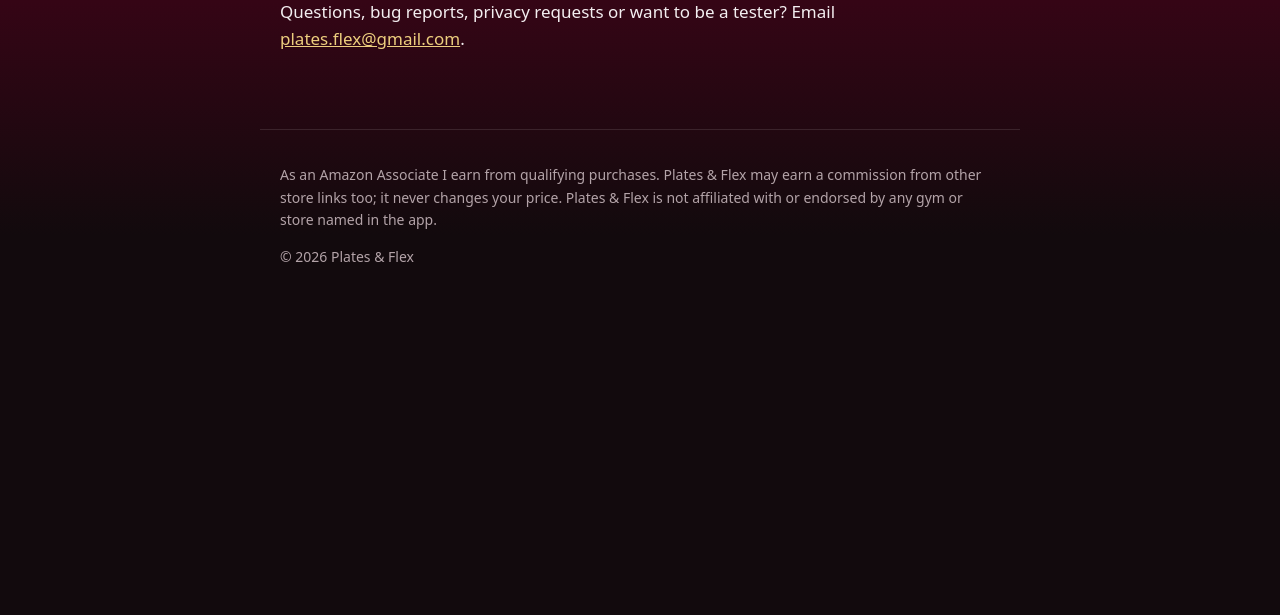
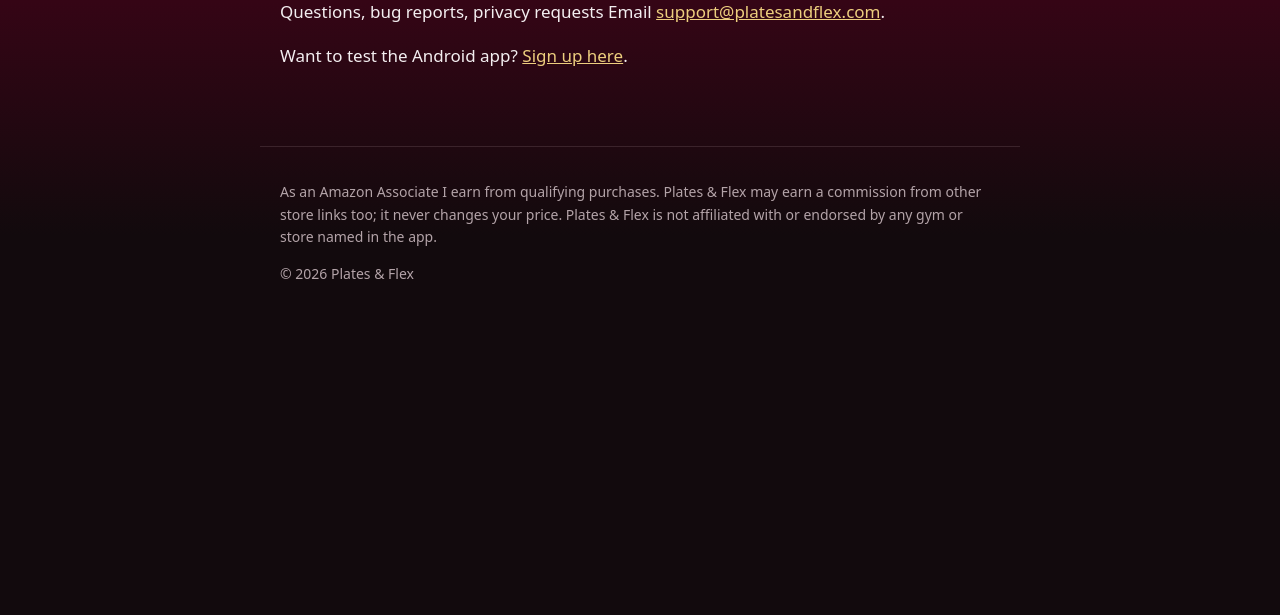
Before and after one commit to platesandflex/platesandflex.github.io, a plain HTML site: page contact.html in a window 1280 px wide. Shown: the part 185-800 px from the top of the page. Drawn offline with Linux system fonts and the light colour scheme.

Commit message:
Point Become a tester links to /test

```diff
--- a/contact.html
+++ b/contact.html
@@ -1,4 +1,5 @@
 <!doctype html><html lang="en"><head><meta charset="utf-8"><meta name="viewport" content="width=device-width,initial-scale=1"><link rel="stylesheet" href="style.css"><link rel="icon" href="logo.png"><title>Contact — Plates &amp; Flex</title></head><body><header><a class="brand" href="index.html"><img src="logo.png" alt="" width="36" height="36" style="vertical-align:middle;border-radius:9px;margin-right:8px">Plates &amp; Flex</a><nav><a href="privacy.html">Privacy</a><a href="terms.html">Terms</a><a href="disclosure.html">Affiliate disclosure</a><a href="contact.html">Contact</a></nav></header><main>
 <h1>Contact</h1>
-<p>Questions, bug reports, privacy requests or want to be a tester? Email <a href="mailto:plates.flex@gmail.com">plates.flex@gmail.com</a>.</p>
+<p>Questions, bug reports, privacy requests Email <a href="mailto:support@platesandflex.com">support@platesandflex.com</a>.</p>
+<p>Want to test the Android app? <a href="test/">Sign up here</a>.</p>
 </main><footer><p>As an Amazon Associate I earn from qualifying purchases. Plates &amp; Flex may earn a commission from other store links too; it never changes your price. Plates &amp; Flex is not affiliated with or endorsed by any gym or store named in the app.</p><p>&copy; 2026 Plates &amp; Flex</p></footer></body></html>
```
Also changed, not shown: index.html (+2 -2 lines).
